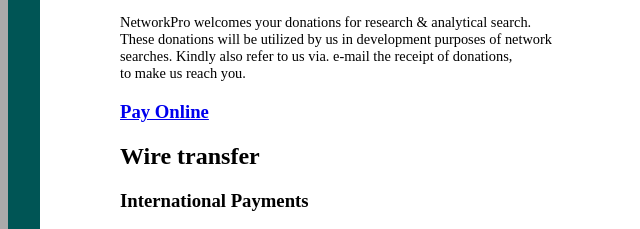
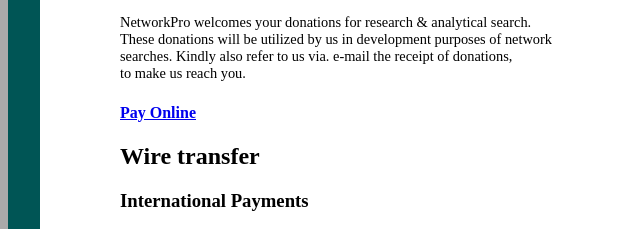
Before and after one commit to NETWORKPROHOST/NETWORKPRO.host, a plain HTML site: page HTML/Donations.html in a window 1280 px wide. Shown: the part 89-318 px from the top of the page, 0-640 px from the left. Drawn offline with Linux system fonts and the light colour scheme.

Commit message:
UpdPaypal

```diff
--- a/HTML/Donations.html
+++ b/HTML/Donations.html
@@ -66,9 +66,8 @@
 These donations will be utilized by us in development purposes of network<br>
 searches. Kindly also refer to us via. e-mail the receipt of donations,<br>
 to make us reach you.<br>
-<h3><a href="https://rzp.io/rzp/sfi85KTe">Pay Online</a></h3>
 </p>
-
+<a href="https://www.paypal.com/ncp/payment/EGEDU39W7WEJU"><h4>Pay Online</h4></a>
 <dl id="wire"><h2>Wire transfer</h2>
 <dt><h3>International Payments</h3></dt>
 <dd>
```
